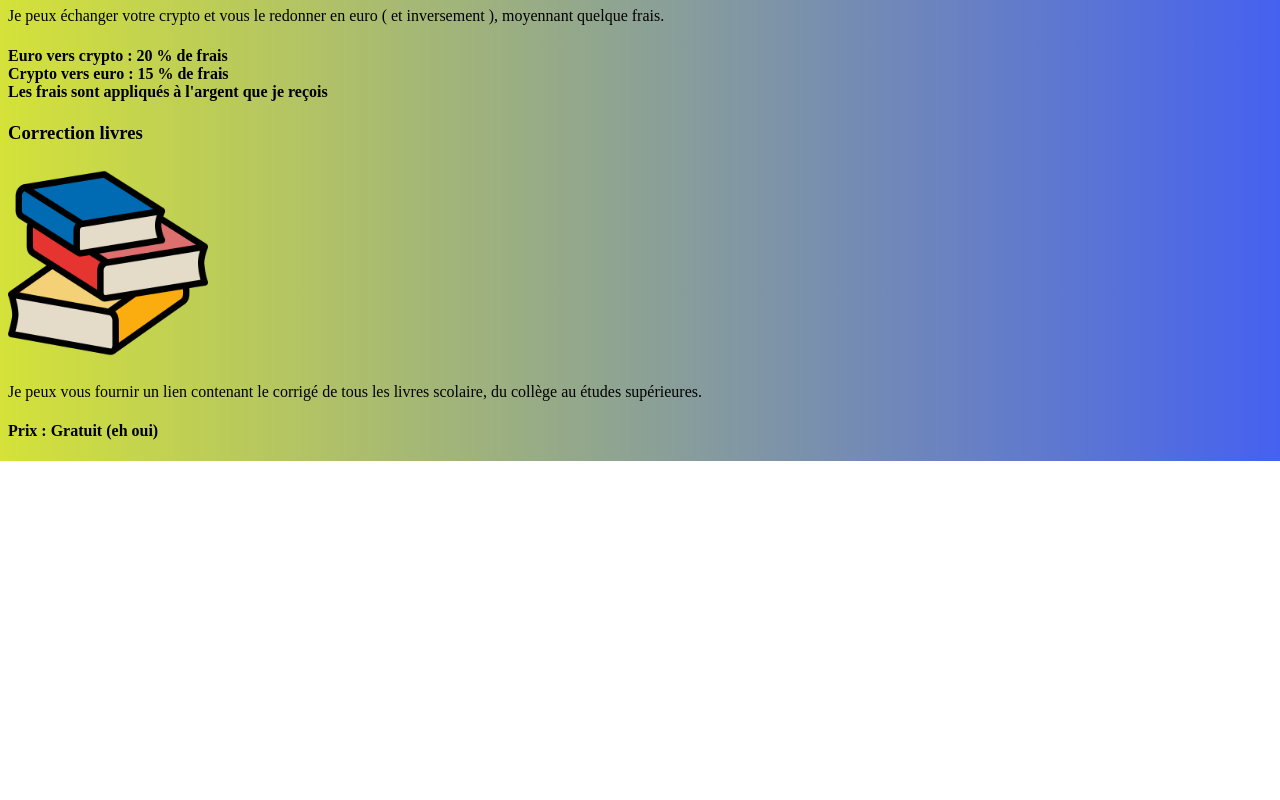
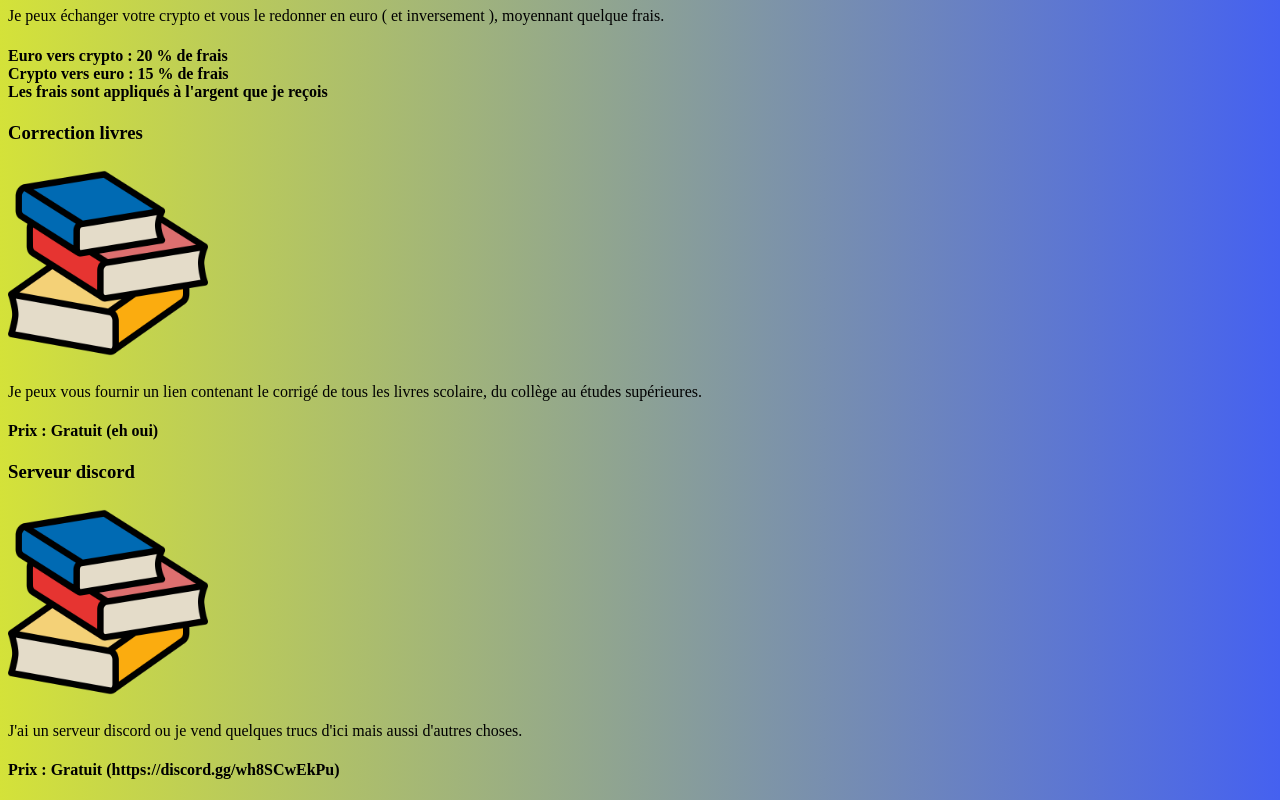
Before and after one commit to tortillasman254/website, a plain HTML site: page index.html in a window 1280 px wide. Shown: the part 1484-2284 px from the top of the page. Before the commit the page ends 1945 px from the top, so only its background shows below. Drawn offline with Linux system fonts and the light colour scheme.

Commit message:
Update index.html

```diff
--- a/index.html
+++ b/index.html
@@ -50,6 +50,9 @@
     <p>Je peux vous fournir un lien contenant le corrigé de tous les livres scolaire, du collège au études supérieures.</p>
     <h4> Prix : Gratuit (eh oui)</h4>
 
-
+    <h3>Serveur discord</h3>
+    <img src="livre.png" alt="Livres correction" width="200" height="200">
+    <p>J'ai un serveur discord ou je vend quelques trucs d'ici mais aussi d'autres choses.</p>
+    <h4> Prix : Gratuit (https://discord.gg/wh8SCwEkPu)</h4>
 </body>
 </html>
```
